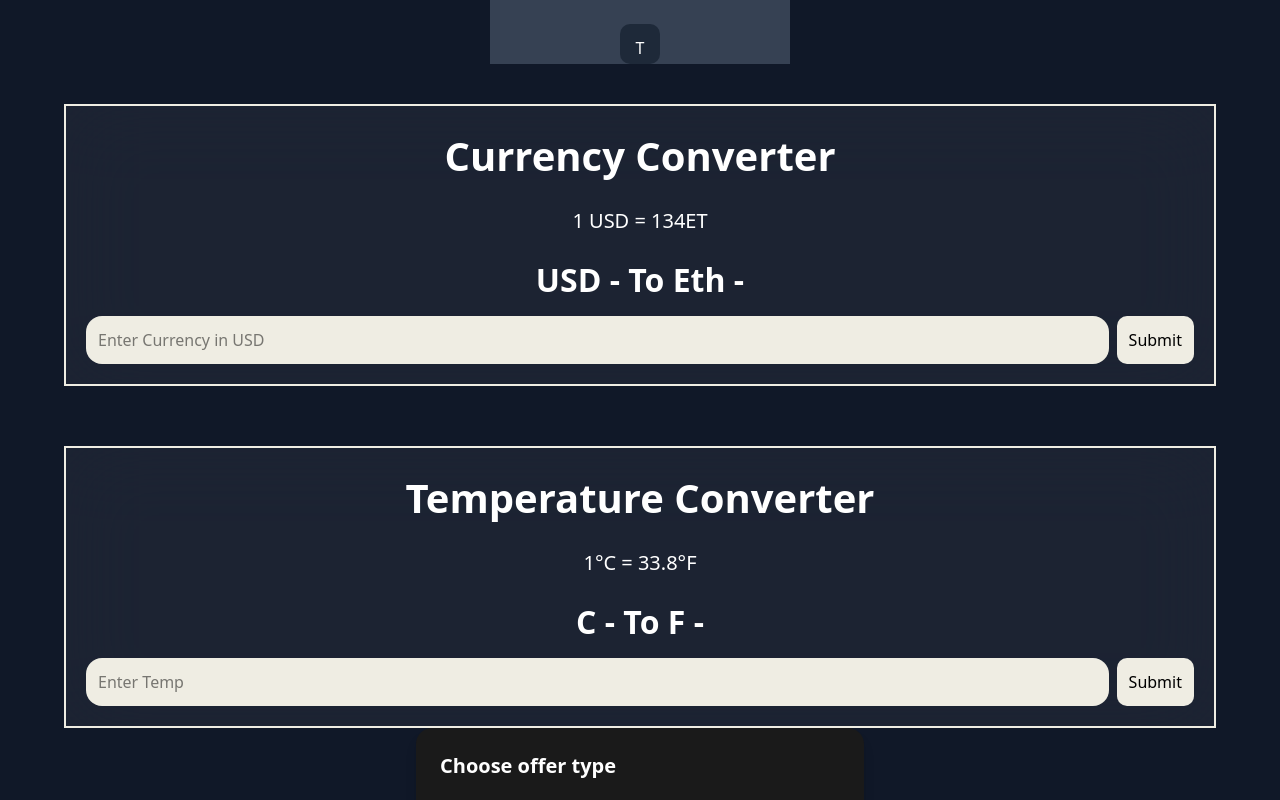
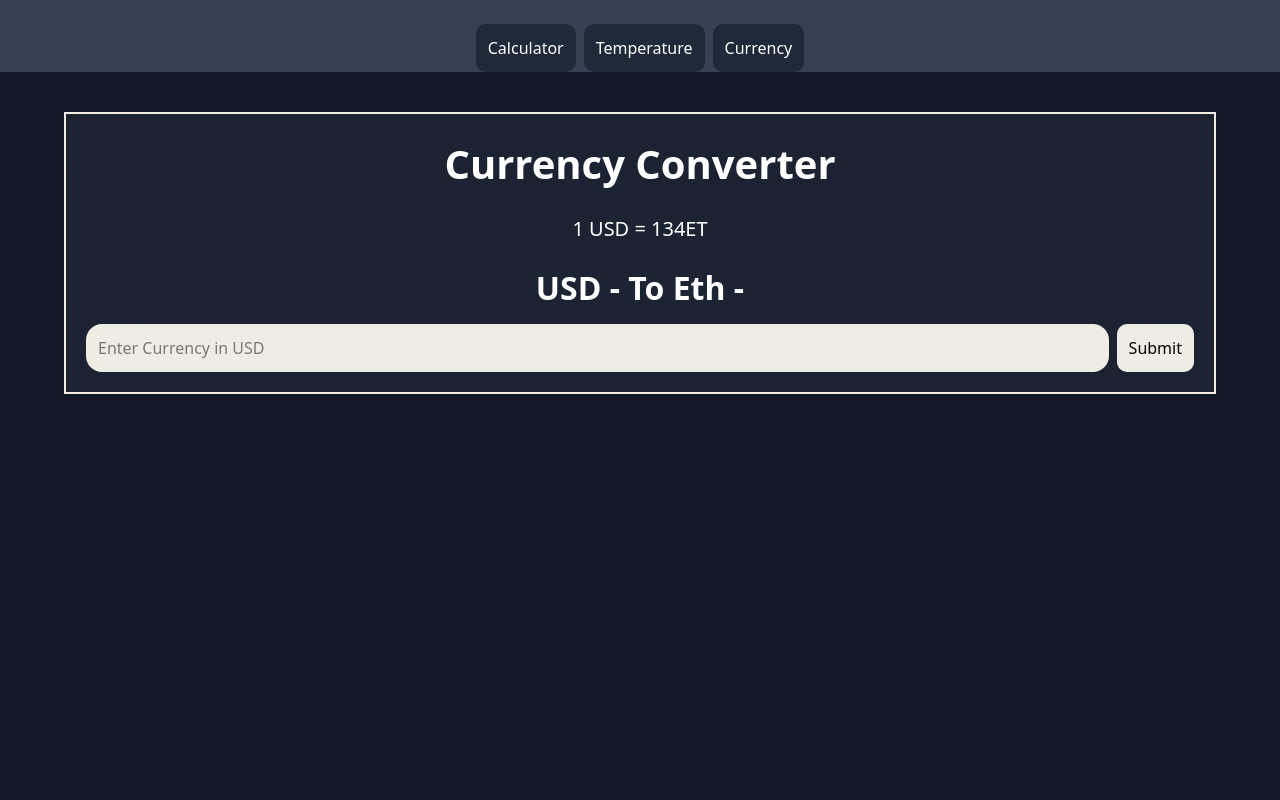
Before and after one commit to codewithfitse/CurrencyConverter, a React (Vite) app in the folder Frontend/: page /Home in a window 1280 px wide. Shown: the top 800 px of the page. Built offline with nearby package versions, Linux system fonts and the light colour scheme.

Commit message:
HOMEPAGE

```diff
--- a/Frontend/src/page/Home.jsx
+++ b/Frontend/src/page/Home.jsx
@@ -28,7 +28,7 @@ export const Home = () => {
   const [toogle, setToogle] = useState("calc");
 
   function Toogle(option) {
-    setToogle(!toogle);
+    setToogle(option);
   }
 
   const [selectedOption, setSelectedOption] = useState(null);
@@ -45,15 +45,25 @@ export const Home = () => {
         className={`w-full min-h-screen bg-gray-900 text-white flex flex-col items-center overflow-x-hidden`}
       >
         <aside
-          className={`${
-            (toogle && "w-[300px]") || "w-[70px]"
-          } h-fit flex justify-center items-center bg-gray-700`}
+          className={`w-full h-fit flex justify-center items-center bg-gray-700 space-x-2`}
         >
           <button
-            className="mt-6 size-10 p-3 rounded-[10px] bg-gray-800"
-            onClick={Toogle}
+            className="w-fit h-fit mt-6 size-10 p-3 rounded-[10px] bg-gray-800"
+            onClick={() => Toogle("calc")}
           >
-            T
+            Calculator
+          </button>
+          <button
+            className="w-fit h-fit mt-6 size-10 p-3 rounded-[10px] bg-gray-800"
+            onClick={() => Toogle("temp")}
+          >
+            Temperature
+          </button>
+          <button
+            className="w-fit h-fit mt-6 size-10 p-3 rounded-[10px] bg-gray-800"
+            onClick={() => Toogle("curr")}
+          >
+            Currency
           </button>
         </aside>
         <div className="w-full h-full flex flex-col items-center">
@@ -84,6 +94,7 @@ export const Home = () => {
               </form>
             </div>
           ) : null}
+          {toogle === "temp" && (
             <div className="mt-10 w-[90%] h-[90%] p-5 flex flex-col items-center space-y-3 bg-white/5 backdrop-blur-2xl border-2 border-accent">
               <h1 className="">Temperature Converter</h1>
               <p className="">1°C = 33.8°F</p>
@@ -109,7 +120,9 @@ export const Home = () => {
                 </button>
               </form>
             </div>
+          )}
 
+          {toogle === "curr" && (
             <div className="bg-[#1a1a1a] text-white p-6 rounded-2xl max-w-md mx-auto shadow-lg">
               <h2 className="text-xl font-bold mb-2">Choose offer type</h2>
               <p className="text-gray-400 mb-4">
@@ -153,6 +166,7 @@ export const Home = () => {
                 </button>
               </div>
             </div>
+          )}
         </div>
       </div>
     </>
```
Lines whose indentation alone changed are shown as unchanged.
